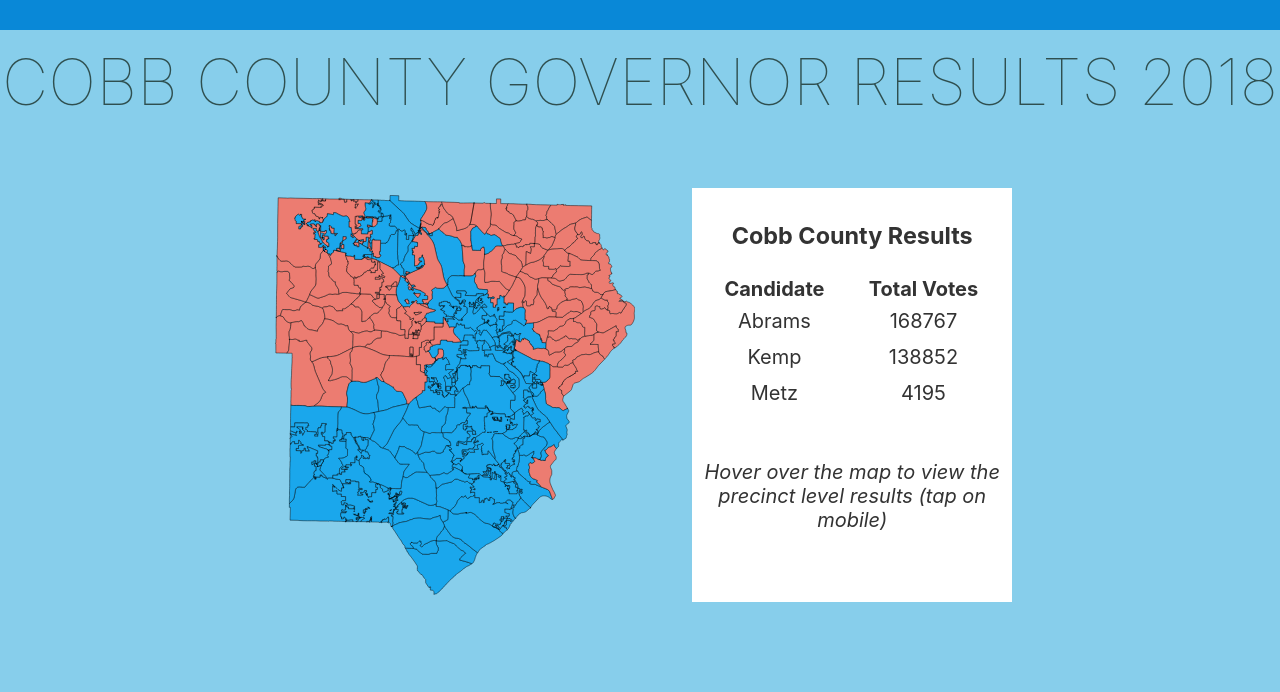
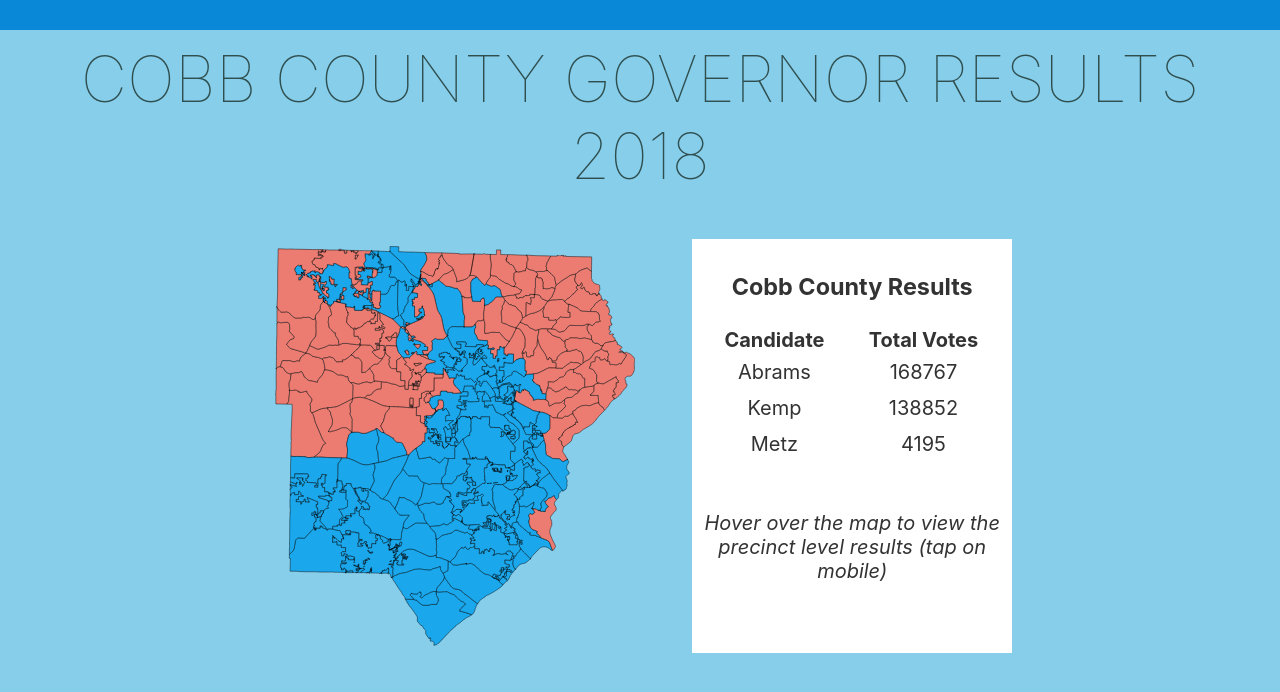
Before and after one commit to jimmydaleucf/CobbElectionProject, a Svelte app: page / in a window 1280 px wide. Shown: the top 692 px of the page. Built offline with nearby package versions, Linux system fonts and the light colour scheme.

Commit message:
css tweak APP.svelte

```diff
--- a/src/App.svelte
+++ b/src/App.svelte
@@ -29,5 +29,11 @@
     text-transform: uppercase;
     font-size: 4em;
     font-weight: 100;
+    margin: 20px;
+  }
+  @media (min-width: 640px) {
+    h1 {
+      margin-top: 40px;
+    }
   }
 </style>
```
